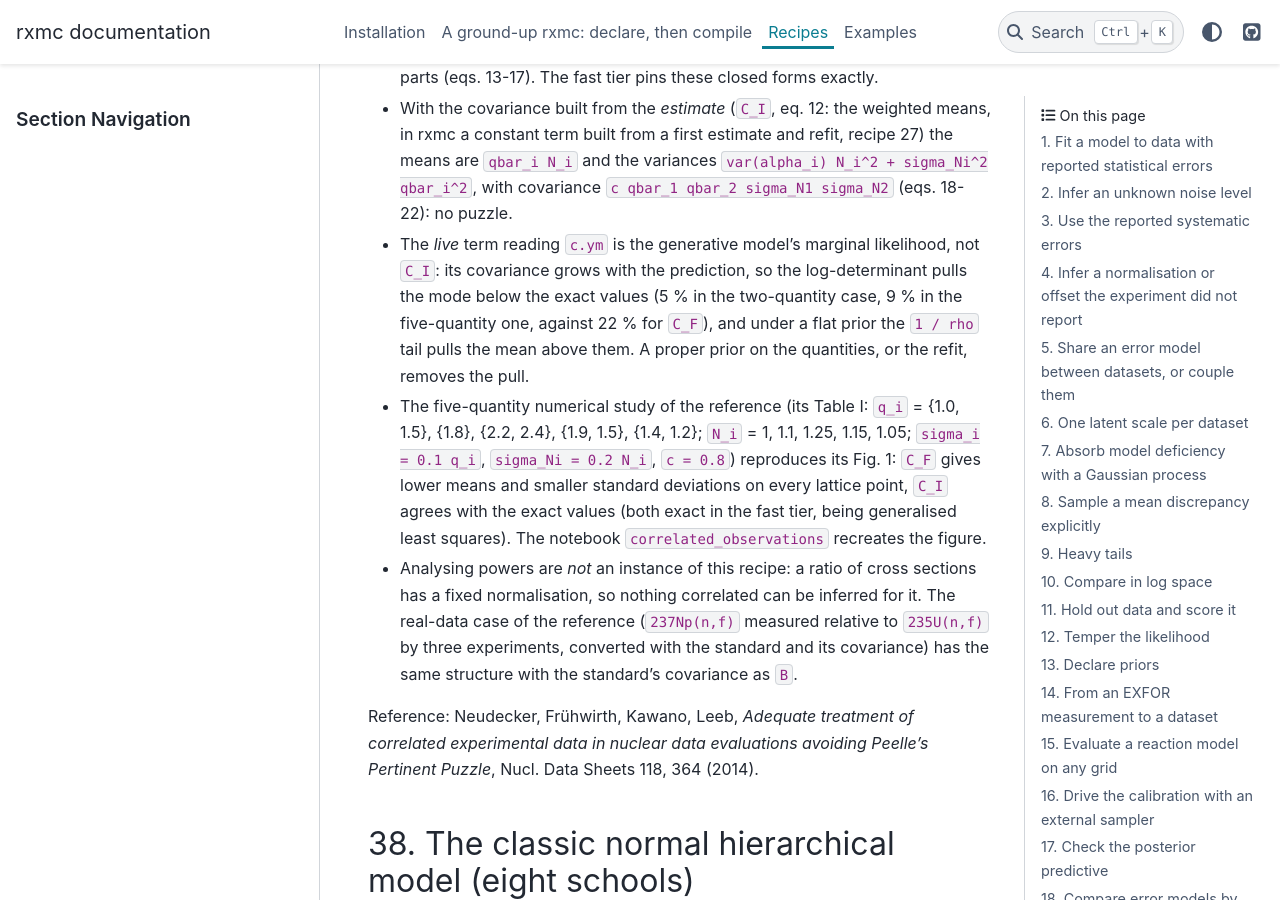
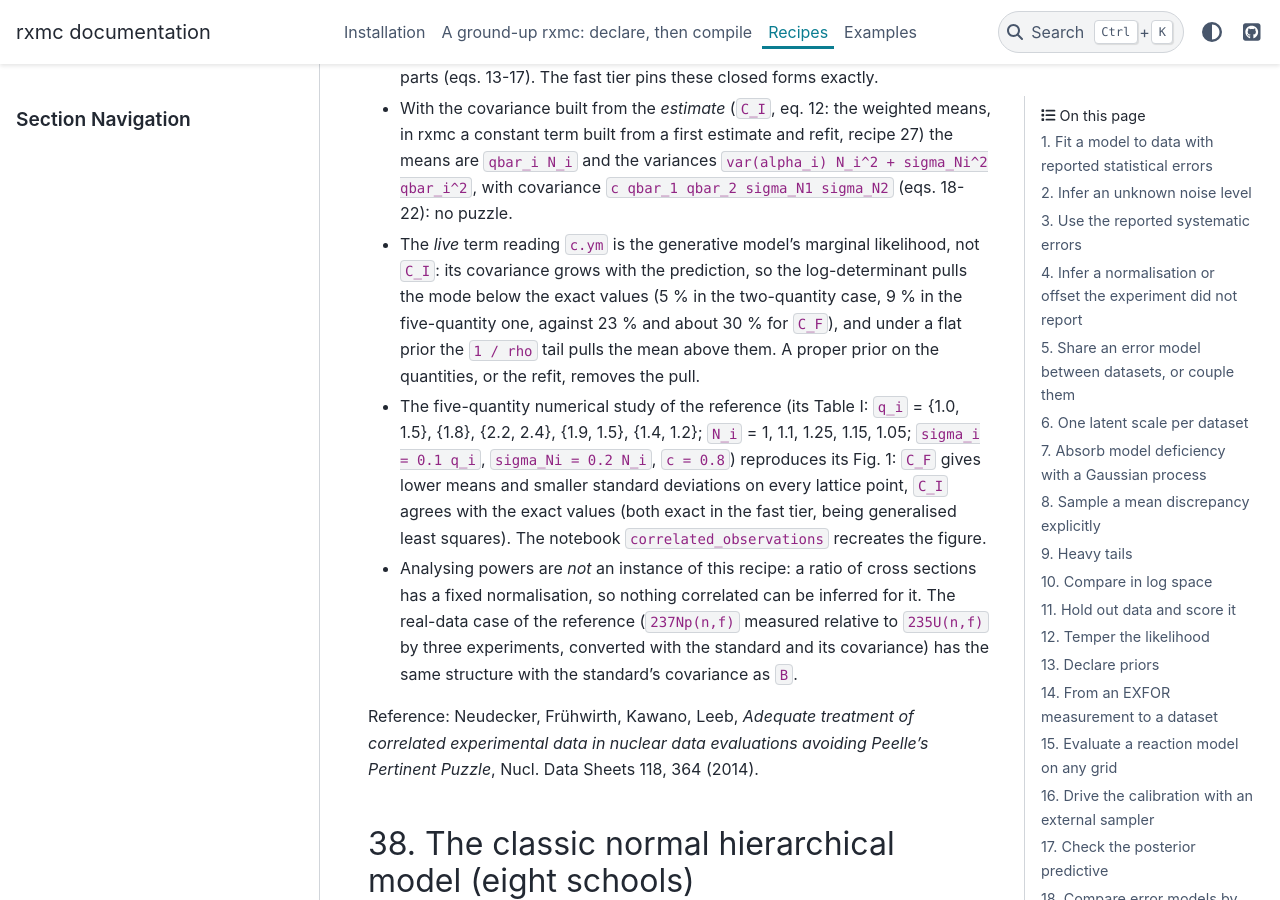
Before and after one commit to beykyle/rxmc, a Sphinx documentation site: the page built from docs/recipes.md, in a window 1280 px wide and 900 px high, scrolled down 27286 px. Built offline with Sphinx 7.4.7 and the PyData theme 0.15.4, drawn with Linux system fonts in a browser that asks for light colours; pages that are not in the unit, such as notebooks, are missing from menus; the version number could not be read and is left out.

Commit message:
Add the correlated_observations and robust_likelihoods notebooks
correlated_observations (recipes 5, 37): two datasets with one drawn
calibration, coupled versus independent covariances and posteriors, case
A versus case B with one free object, then Neudecker et al. (2014)
recreated: the two-quantity closed forms and the five-quantity Fig. 1
with C_I and C_F, plus the log-determinant pull of the live term.
Runs in 141 s.

robust_likelihoods (recipes 9, 34): Gaussian versus Student-t on a line
with outliers, nu as a column, a global error scale under both
functionals, and an unrecognised offset per technique that moves the
mean where a scale only widens.  Runs in 154 s.

```diff
--- a/docs/recipes.md
+++ b/docs/recipes.md
@@ -1140,9 +1140,9 @@ Expected behaviour:
 - The *live* term reading `c.ym` is the generative model's marginal
   likelihood, not `C_I`: its covariance grows with the prediction, so the
   log-determinant pulls the mode below the exact values (5 % in the
-  two-quantity case, 9 % in the five-quantity one, against 22 % for
-  `C_F`), and under a flat prior the `1 / rho` tail pulls the mean above
-  them.  A proper prior on the quantities, or the refit, removes the pull.
+  two-quantity case, 9 % in the five-quantity one, against 23 % and about
+  30 % for `C_F`), and under a flat prior the `1 / rho` tail pulls the mean
+  above them.  A proper prior on the quantities, or the refit, removes the pull.
 - The five-quantity numerical study of the reference (its Table I: `q_i`
   = {1.0, 1.5}, {1.8}, {2.2, 2.4}, {1.9, 1.5}, {1.4, 1.2}; `N_i` = 1, 1.1,
   1.25, 1.15, 1.05; `sigma_i = 0.1 q_i`, `sigma_Ni = 0.2 N_i`, `c = 0.8`)
```
Also changed, not shown: 2 other files.
